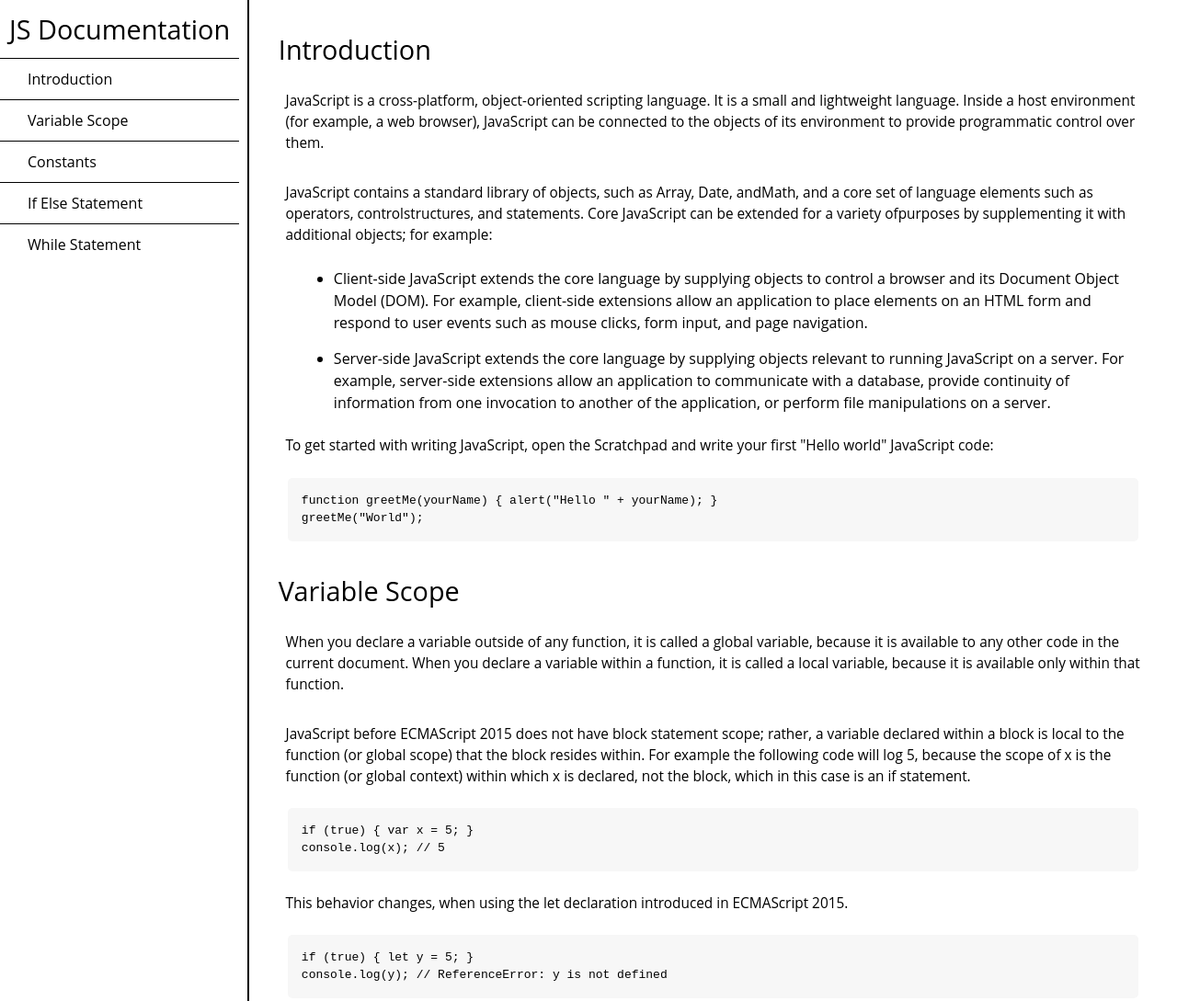
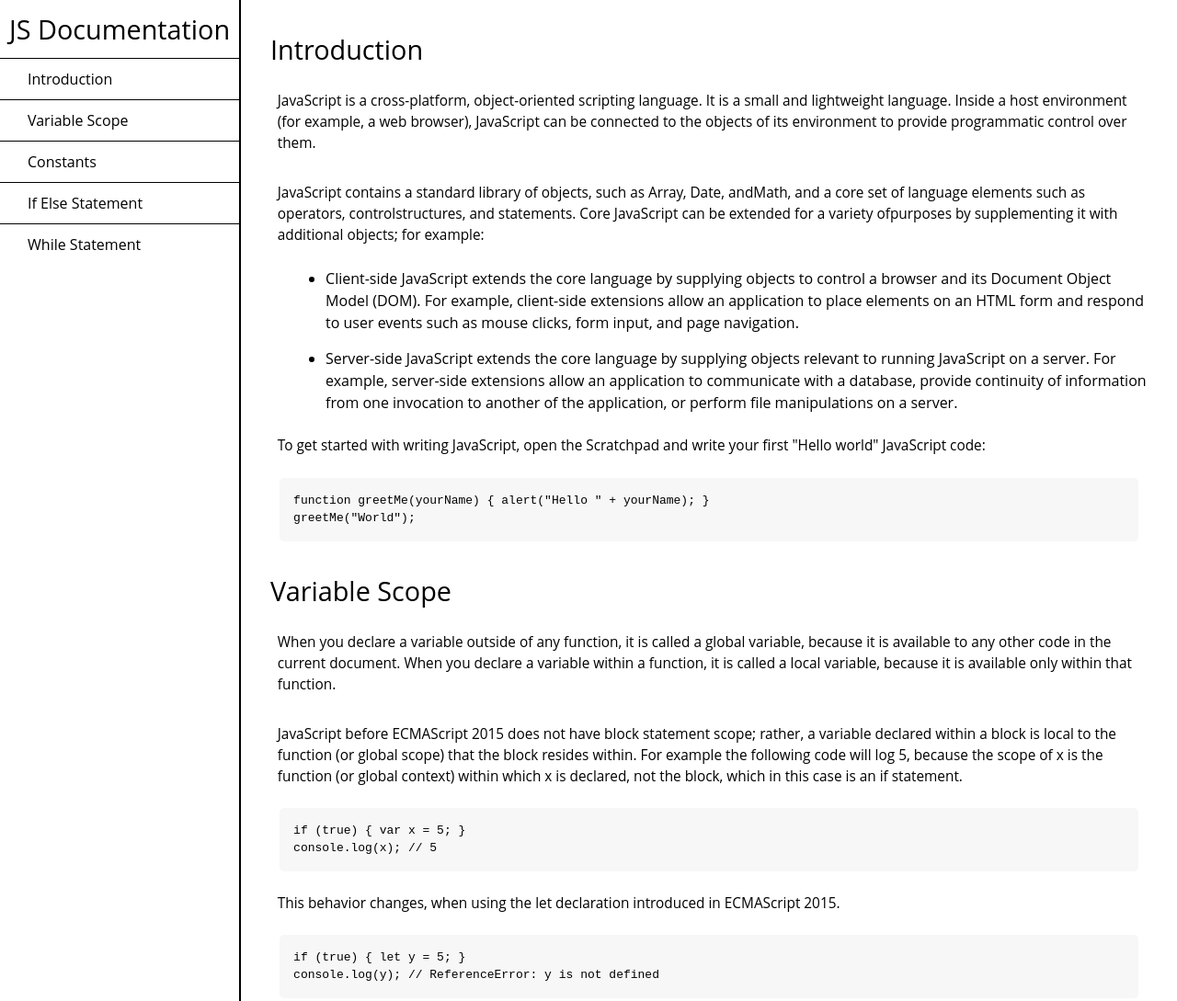
Before and after one commit to bgongre/Technical-Document, a plain HTML site: page index.html in a window 1280 px wide. Shown: the top 1089 px of the page at 92% size. Drawn offline with Linux system fonts and the light colour scheme.

Commit message:
fixed side nav issues

```diff
--- a/index.html
+++ b/index.html
@@ -10,7 +10,7 @@
 <body>
 
     <div class="flex-container">
-        <div class="nav-container">
+        <div class="sticky-nav">
             <nav id="navbar">
                 <header>JS Documentation</header>
                 <li>
--- a/styles.css
+++ b/styles.css
@@ -5,27 +5,29 @@ body {
     padding: 0;
 }
 
-nav {
-    position: fixed;
-    z-index: 1;
-    overflow-y: hidden;
-    left: 0;
+nav header {
+    margin: 10px;
 }
 
-nav header {
-    margin: 10px;
+nav {
+    /* position: fixed; */
 }
 
 nav li{
     list-style-type: none;
     border-top: 1px solid black;
-    padding: 10px 30px;
+}
+
+li a {
+    display: block;
 }
 
 a {
+    display: inline-block;
     text-decoration: none;
     color: black;
     font-weight: 400;
+    padding: 10px 30px;
 }
 
 header {
@@ -52,11 +54,20 @@ code {
 
 .flex-container {
     display: flex;
+    flex-direction: row;
+    flex-wrap: nowrap;
 }
 
-.nav-container {
+.sticky-nav {
+    display: flex;
+    flex-shrink: 0;
+    flex-wrap: nowrap;
     border-right: 2px solid black;
-    width: 44rem;
+}
+
+.fixed {
+    position: fixed;
+    width: 57px;
 }
 
 #introduction, #variable_scope, #constants, #if_else_statement, #while_statement {
@@ -66,9 +77,6 @@ code {
 /* Large devices (laptops/desktops, 992px and up) */
 @media only screen and (min-width: 992px) {
     #navbar {
-        position: fixed;
-        z-index: 1;
-        overflow-y: hidden;
-        left: 0;
+
     }
 }
```
